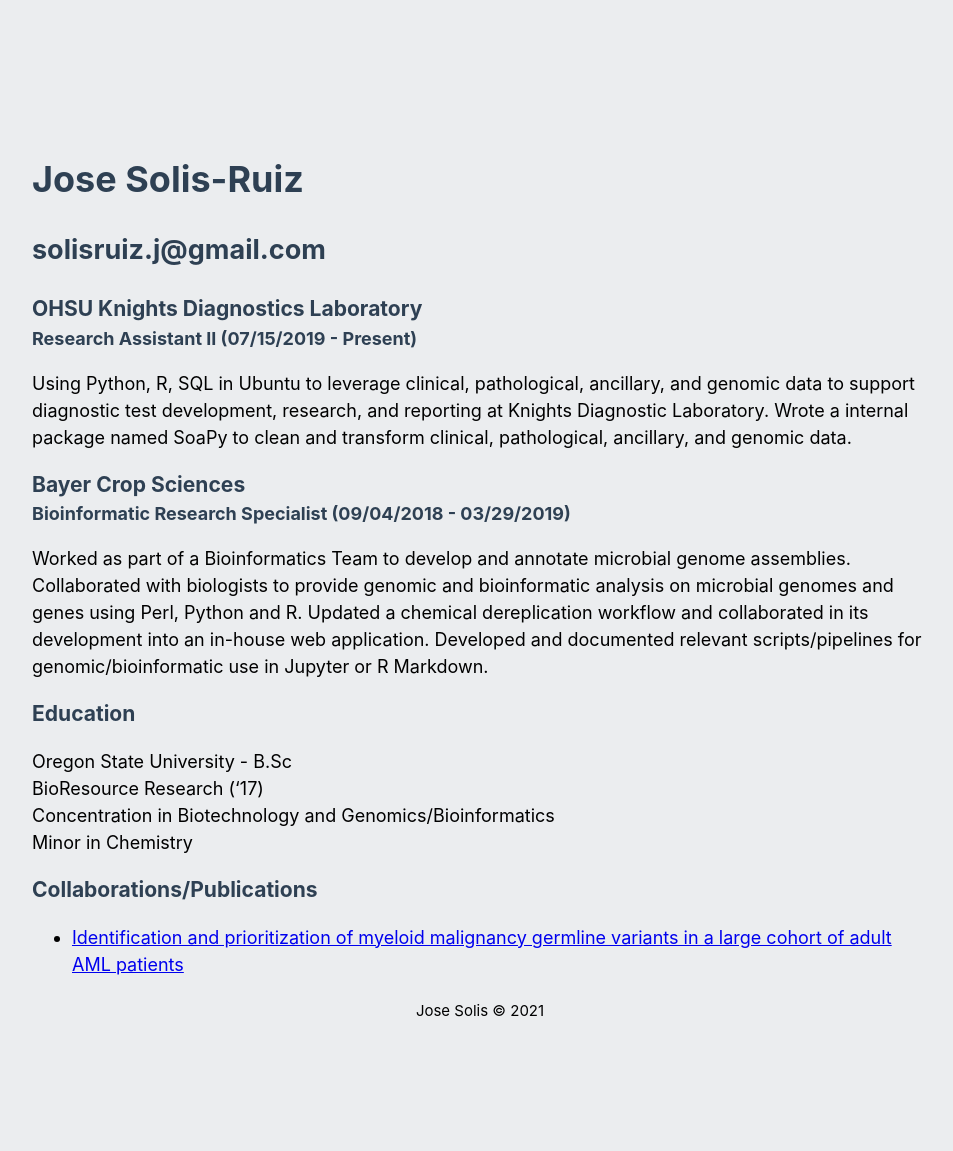
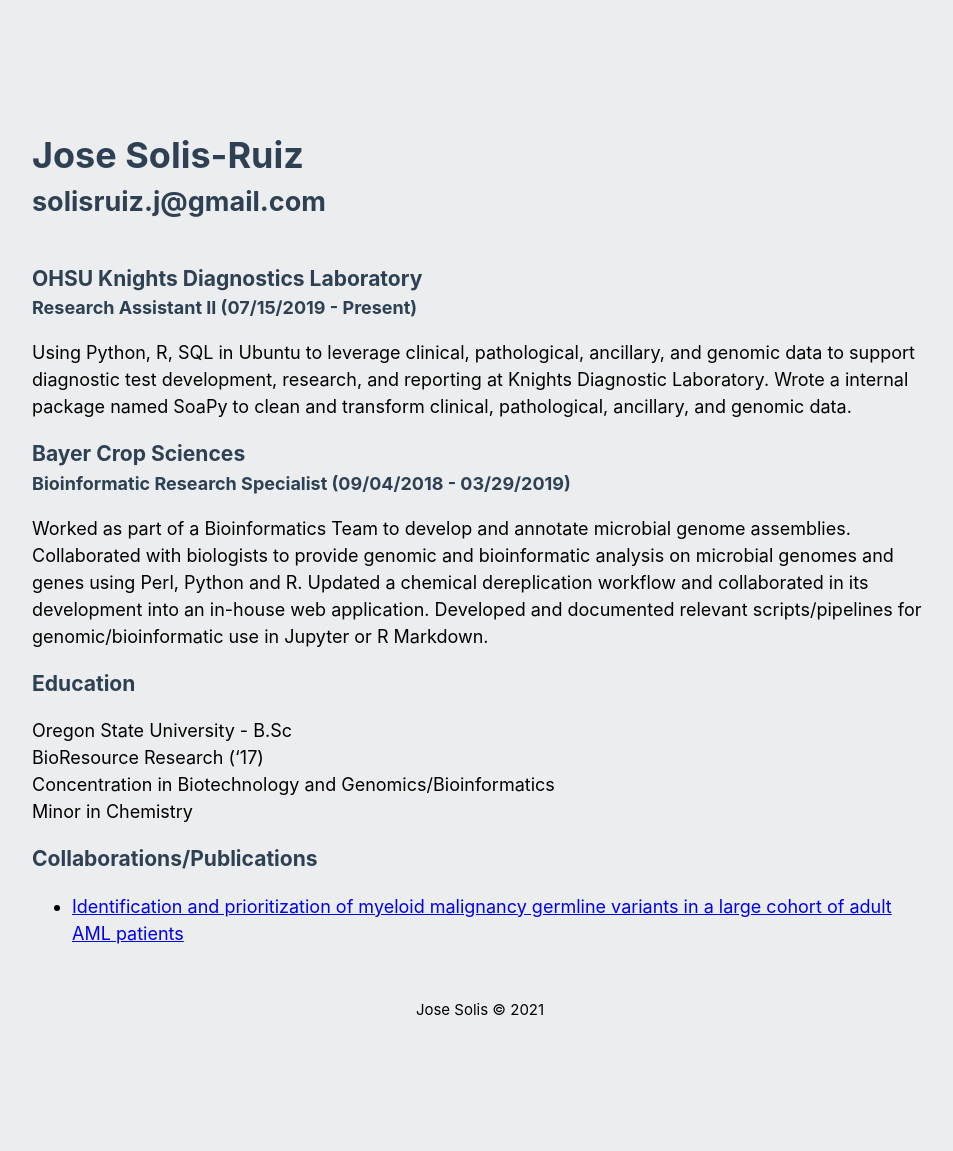
Before and after one commit to solisruj/solisruj.github.io, a Jekyll site: the page built from docs/index.md, in a window 1280 px wide. Shown: the whole page, without its empty margins (160-1113 px from the left). Built offline with Jekyll 4.4.1, drawn with Linux system fonts in a browser that asks for light colours; our own code applies the rules of GitHub Pages for plain Markdown files.

Commit message:
Updated theme changes.

```diff
--- a/docs/_sass/_theme_main.scss
+++ b/docs/_sass/_theme_main.scss
@@ -24,6 +24,12 @@
     color: #000000;
   }
 
+  h2 {
+    margin: 0;
+    padding: 0 0 40px 0;
+  }
+
+  h1,
   h3,
   h4 {
     margin:0;
@@ -33,4 +39,5 @@
 
 footer {
   text-align: center;
+  padding: 30px 0 0 0;
 }
```
